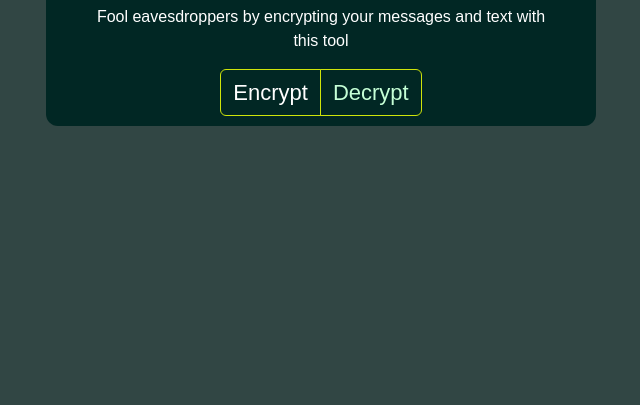
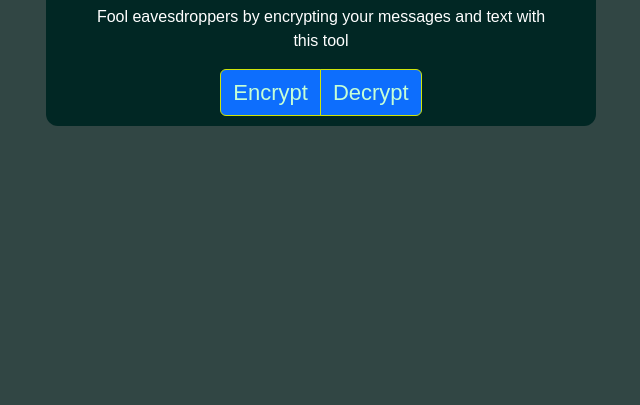
Before and after one commit to Khulekani1211/smallProjects, a plain HTML site: page caesarCipher/index.html in a window 1280 px wide. Shown: the part 395-800 px from the top of the page, without its empty margins (319-959 px from the left). Drawn offline with nearby package versions, Linux system fonts and the light colour scheme; a web font is replaced by a local one.

Commit message:
Adding btn-primary class and removing the default checked setting

```diff
--- a/caesarCipher/index.html
+++ b/caesarCipher/index.html
@@ -18,11 +18,11 @@
       <h2>Here's a fun tool to encrypt and decrypt any text using the Caesar Cipher.</h2>
       <p>Fool eavesdroppers by encrypting your messages and text with this tool</p>
       <div class="btn-group" role="group" aria-label="Basic radio toggle button group">
-        <input type="radio" class="btn-check" name="btnradio" id="btnradio1" autocomplete="off" checked>
-        <label class="btn" for="btnradio1">Encrypt</label>
+        <input type="radio" class="btn-check" name="btnradio" id="btnradio1" autocomplete="off">
+        <label class="btn btn-primary" for="btnradio1">Encrypt</label>
 
         <input type="radio" class="btn-check" name="btnradio" id="btnradio2" autocomplete="off">
-        <label class="btn" for="btnradio2">Decrypt</label>
+        <label class="btn btn-primary" for="btnradio2">Decrypt</label>
       </div>
     </div>
 
```
